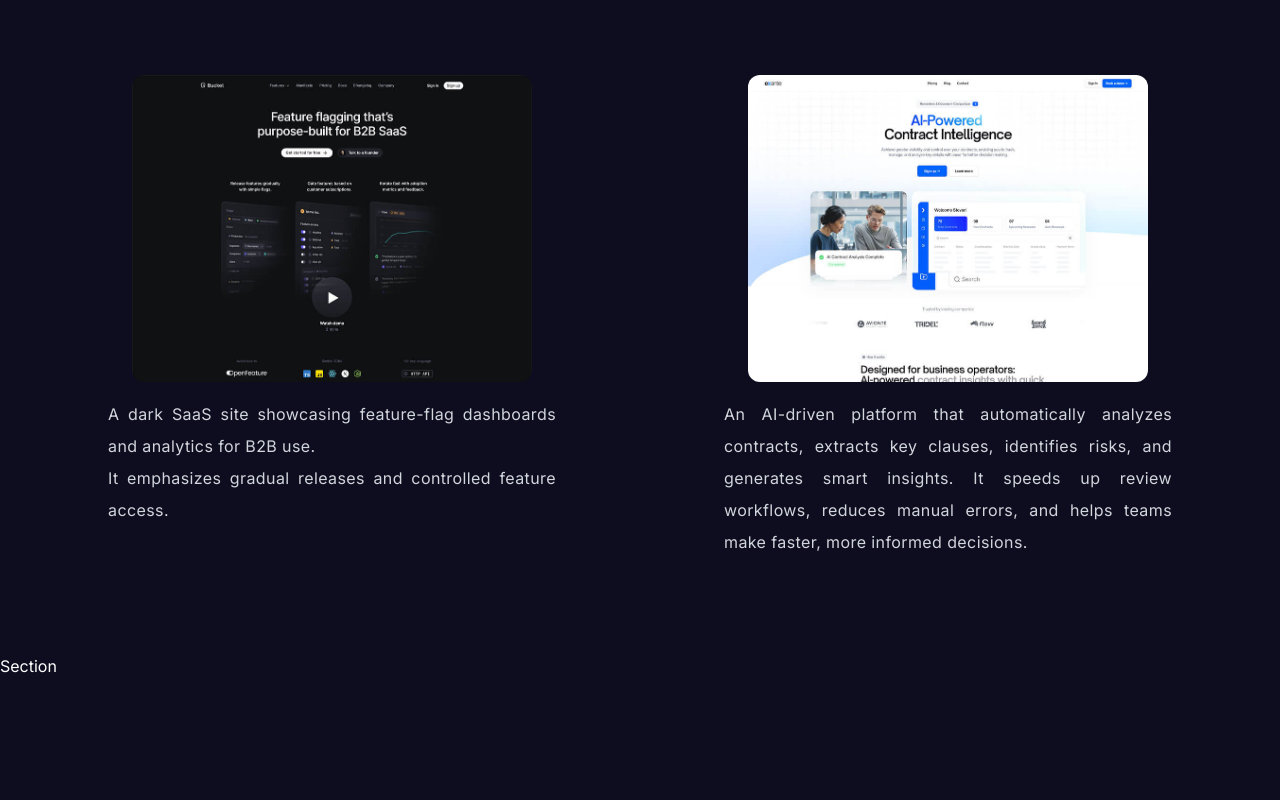
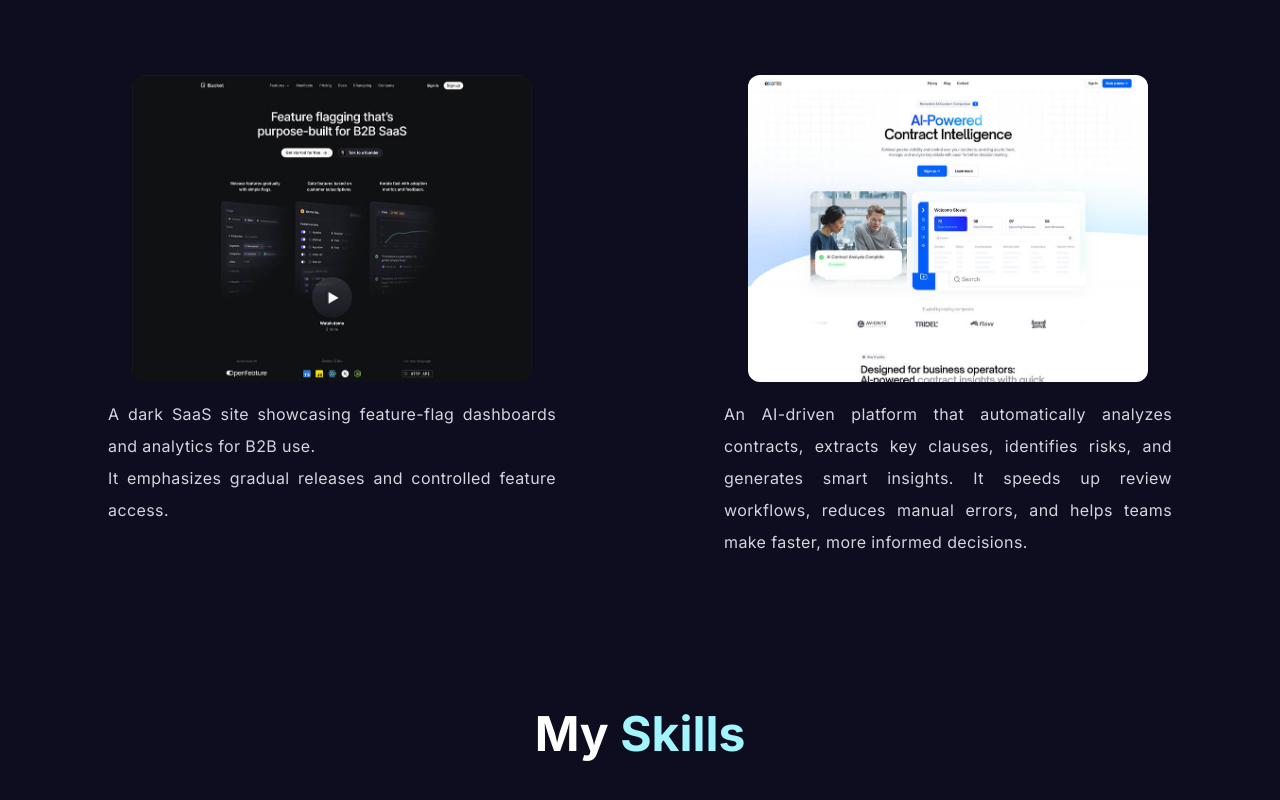
Before and after one commit to Ramchandra-Tharu/my-portfolio, a Next.js app: page / in a window 1280 px wide. Shown: the part 3001-3801 px from the top of the page. Before the commit the page ends 3679 px from the top, so only its background shows below. Built offline with nearby package versions, Linux system fonts and the light colour scheme.

Commit message:
skill section

```diff
--- a/components/Home/Skill/Skill.tsx
+++ b/components/Home/Skill/Skill.tsx
@@ -1,8 +1,44 @@
 import React from 'react'
+import {
+
+  SiJavascript,
+  SiNextdotjs,
+  SiReact,
+  SiFlutter
+} from "react-icons/si";
 
 const SkillSection = () => {
+    const skills = [
+
+  {
+    name: "JavaScript",
+    logo: SiJavascript,
+    percent: 60
+  },
+  {
+    name: "Next.js",
+    logo: SiNextdotjs,
+    percent: 60
+  },
+  {
+    name: "React",
+    logo: SiReact,
+    percent: 60
+  },
+  {
+    name: "Flutter",
+    logo: SiFlutter,
+    percent: 60
+  },
+];
+
+
   return (
-    <div className='text-white'>Section</div>
+    <div className='text-white pt-14 pb-16'>
+<h1 className='text-white text-bold text-center text-2xl sm:text-4xl xl:text-5xl font-bold'>
+    My <span className='text-cyan-200'> Skills</span>
+</h1>
+    </div>
   )
 }
 
```
